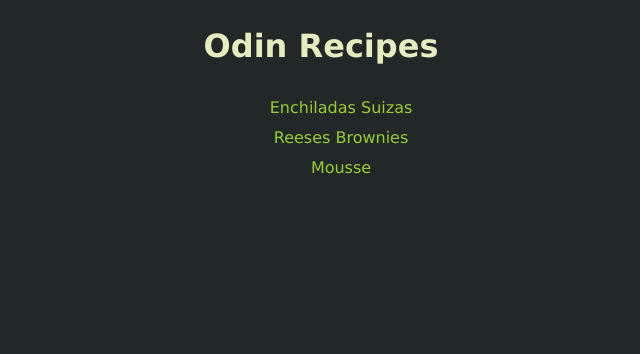
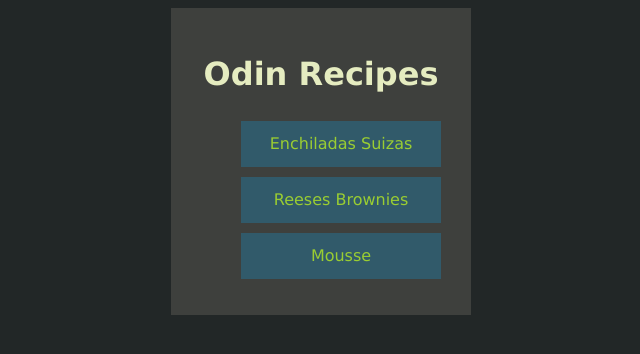
Before and after one commit to LazyGoldfish42/odin-recipes, a plain HTML site: page index.html in a window 1280 px wide. Shown: the whole page, without its empty margins (319-959 px from the left). Drawn offline with Linux system fonts and the light colour scheme.

Commit message:
Add margins, paddings and bg-color for sections

```diff
--- a/index.html
+++ b/index.html
@@ -7,12 +7,12 @@
     <link rel="stylesheet" href="styles.css">
 </head>
 <body class="index">
-    <div>
+    <div class="inicio">
     <h1 class="titulo">Odin Recipes</h1>
     <ul class="recetas">
-        <li><a href="recipes/enchiladas.html" target="_blank" rel="noreferrer">Enchiladas Suizas</a></li>
-        <li><a href="recipes/brownies.html" target="_blank" rel="noreferrer">Reeses Brownies</a></li>
-        <li><a href="recipes/mousse.html" target="_blank" rel="noreferrer">Mousse</a></li>
+        <li class="inicio_boton"><a href="recipes/enchiladas.html" target="_blank" rel="noreferrer">Enchiladas Suizas</a></li>
+        <li class="inicio_boton"><a href="recipes/brownies.html" target="_blank" rel="noreferrer">Reeses Brownies</a></li>
+        <li class="inicio_boton"><a href="recipes/mousse.html" target="_blank" rel="noreferrer">Mousse</a></li>
     </ul>
     </div>
 </body>
--- a/styles.css
+++ b/styles.css
@@ -2,6 +2,7 @@
 
 *{
     font-family: "Verdana", sans-serif;
+    box-sizing: border-box;
 }
 
 /*index*/
@@ -9,6 +10,14 @@
 .index{
     background-color: rgb(34, 39, 39);
 
+}
+
+.inicio{
+    background-color: rgba(250, 235, 215, 0.126);
+    padding: 20px;
+    height: auto ;
+    width: 300px;
+    margin: 0 auto;
 }
 .titulo{
     text-align: center;
@@ -21,9 +30,24 @@
     text-decoration: none;
     list-style: none;
     text-align: center;
+    padding: 8px;
+}
+/*not yet pat of the curriculum but I saw it on one
+of the assignment links and wanted to try it*/
+.recetas li, a:hover {
+    color:rgb(220, 180, 18);
+    text-decoration: none;
+    list-style: none;
+    text-align: center;
     line-height: 30px;
+    padding: 8px;
 }
 
+.inicio_boton{
+    background-color:rgba(35, 122, 159, 0.45);
+    padding: 0px;
+    margin: 10px;
+}
 
 /*recetas*/
 .pag-recetas{
@@ -46,7 +70,6 @@
     text-align: center;
 }
 
-
 .subtitulo{
     color: bisque;
 }
```
